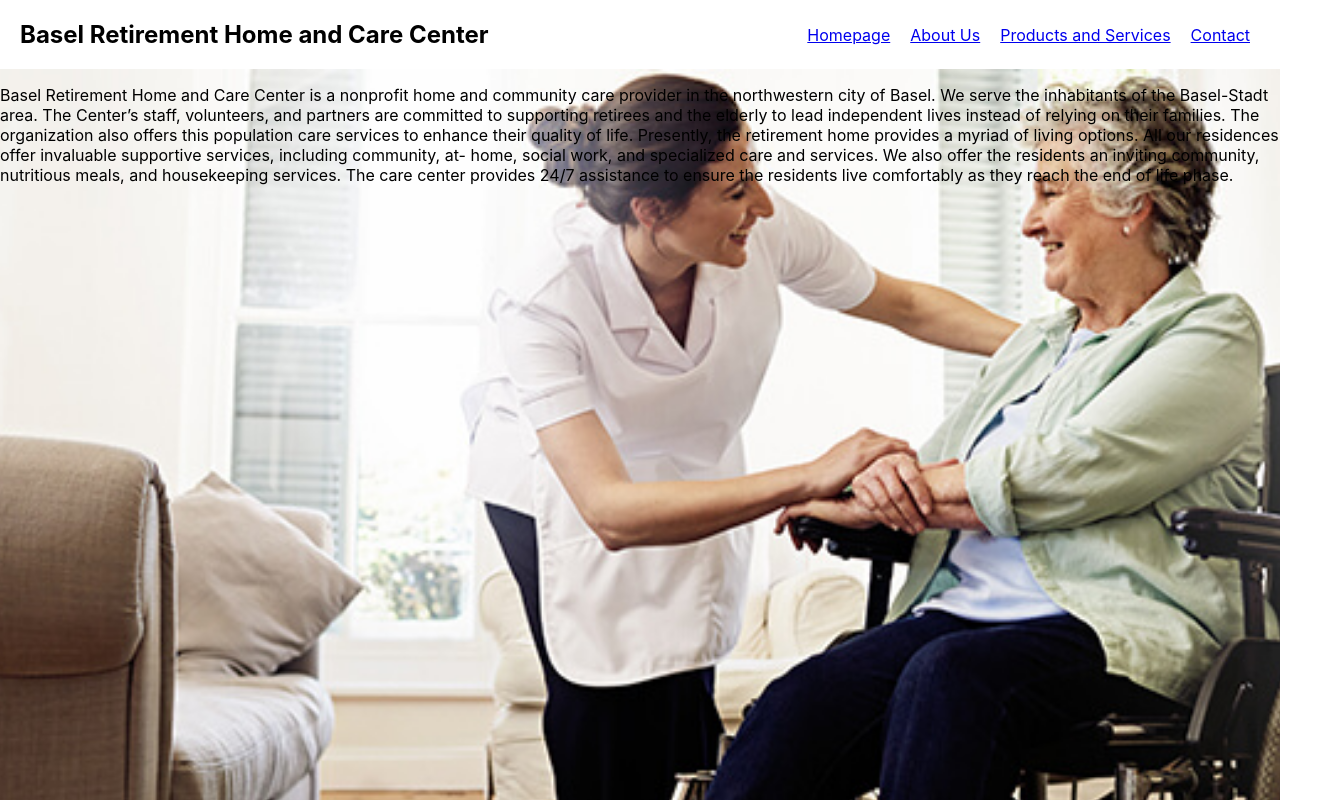
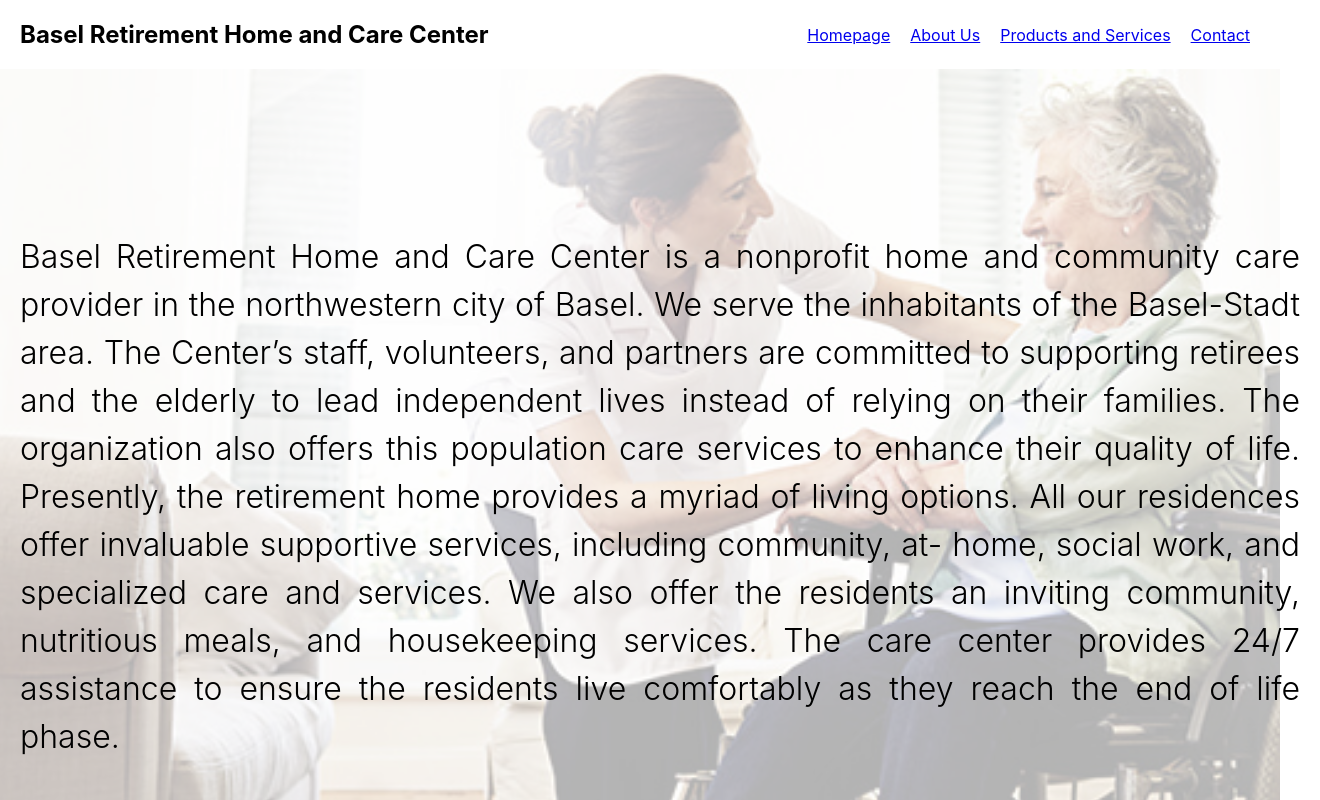
Before and after one commit to Finyasy/organization-website, a React (Create React App) app: page / in a window 1280 px wide. Shown: the top 800 px of the page, 1320 px wide, since content can reach past the window. Built offline with nearby package versions, Linux system fonts and the light colour scheme.

Commit message:
styled the homepage-text-container and the paragraph contained

```diff
--- a/src/index.css
+++ b/src/index.css
@@ -34,3 +34,31 @@ code {
 .header-link {
   padding: 0px 10px;
 }
+
+.homepage-text-container {
+  position: absolute;
+  top: 0;
+  left: 0;
+  width: 100%;
+  height: 100%;
+  display: flex;
+  flex-direction: column;
+  justify-content: center;
+  align-items: center;
+  background-color: rgba(255, 255, 255, 0.7);
+  padding: 20px;
+  text-align: center; /* centers the text within the container */
+  color: #000; /* sets text color to black */
+  font-size: 1.2rem; /* increases font size for better visibility */
+  line-height: 1.5; /* adds spacing between lines of text */
+}
+
+
+.homepage-text-container p {
+  font-weight: 260; /* makes the font slightly thinner */
+  font-size: 2rem; /* increases font size for headings */
+  margin-bottom: 1rem;
+  color: #000; /* sets text color to black */
+  text-align: justify;
+  word-wrap: break-word;
+}
```
